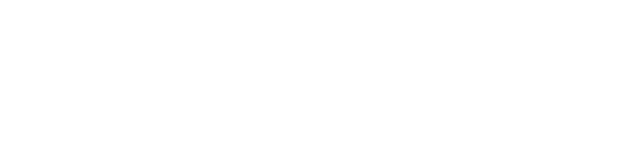
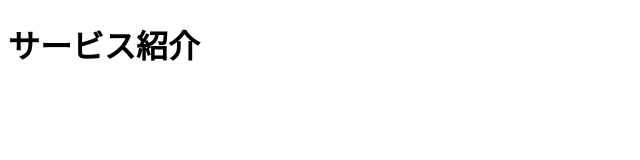
Before and after one commit to asayake1027/study1, a plain HTML site: page sample.html in a window 1280 px wide. Shown: the whole page, without its empty margins (0-640 px from the left). Drawn offline with Linux system fonts and the light colour scheme.

Commit message:
サービス紹介の追記

```diff
--- a/sample.html
+++ b/sample.html
@@ -6,5 +6,6 @@
   </head>
 
   <body>
+      <h1>サービス紹介</h1>
   </body>
 </html>
```
